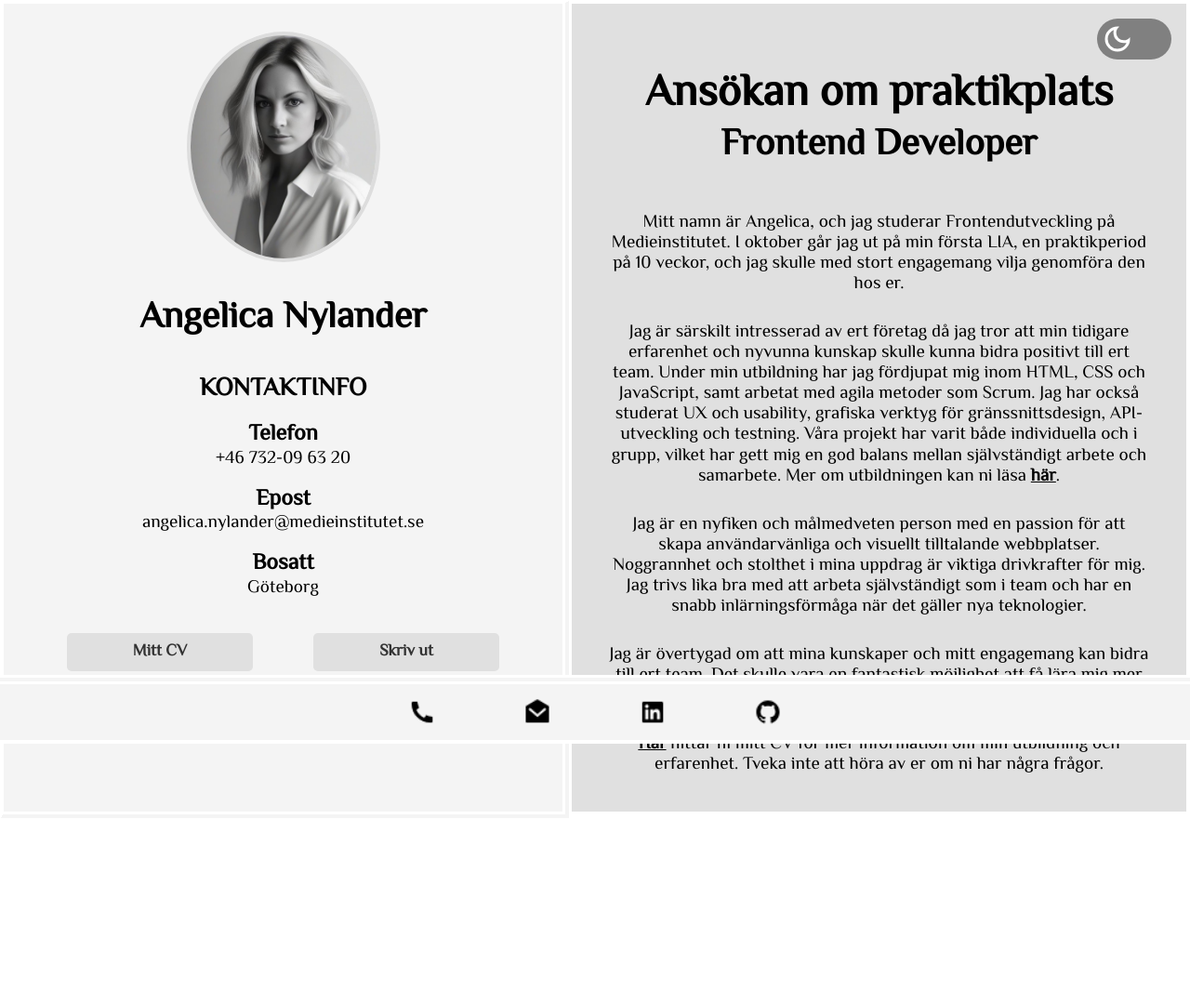
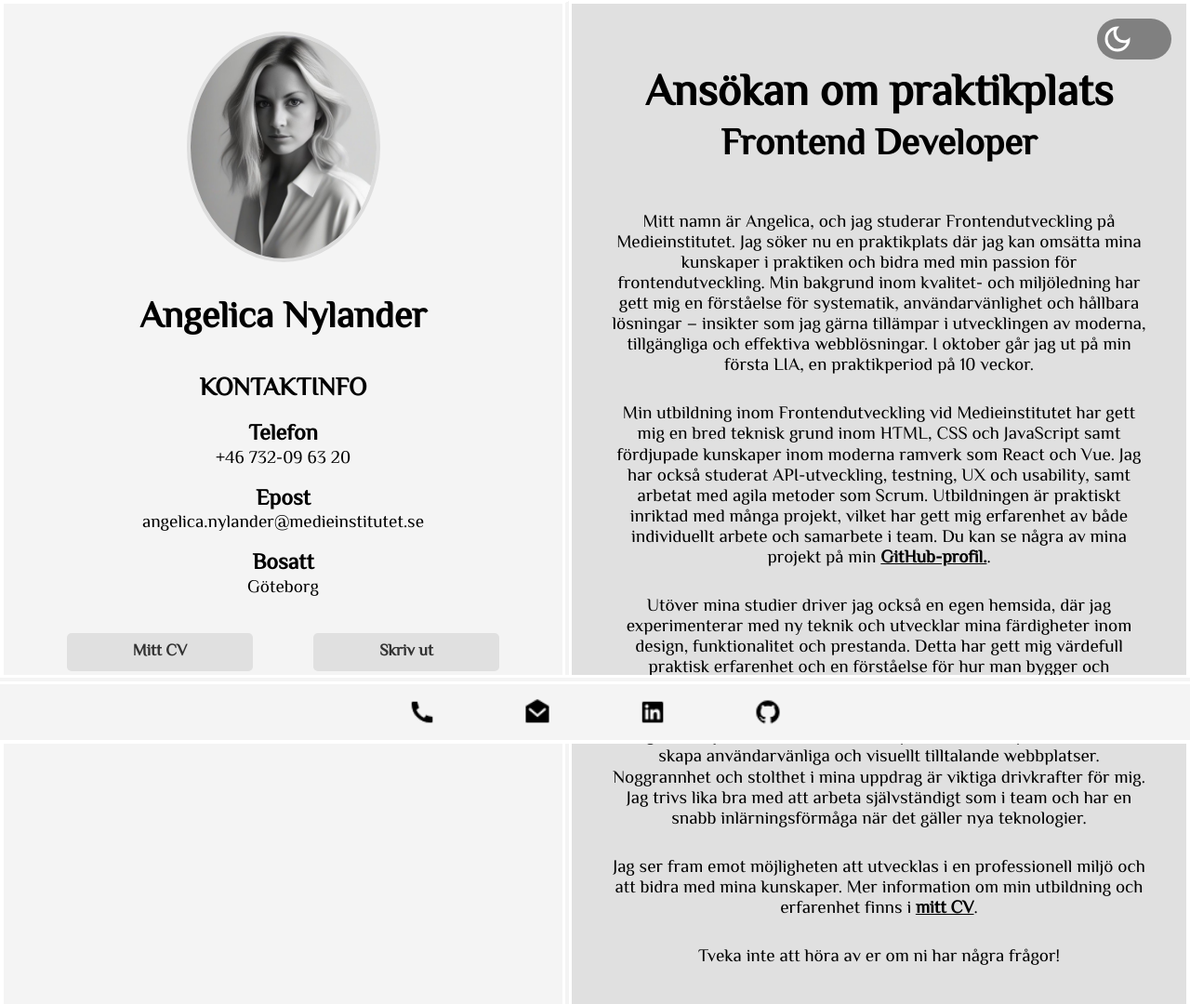
Before and after one commit to angien90/CV, a website: page personligt_brev.html in a window 1280 px wide. Shown: the whole page at 93% size. Before the commit the page ends 943 px from the top, so only its background shows below. Drawn offline with Linux system fonts and the light colour scheme.

Commit message:
Ändrade innehåll på personligt brev till lite mer generellt innehåll

```diff
--- a/css/_mobileDesignCv.scss
+++ b/css/_mobileDesignCv.scss
@@ -107,13 +107,11 @@ input:checked + .slider:before {
   background-size: cover;
 }
 
-/* Tooltip för ljust läge */
 body.light-mode .tooltip {
   background-color: rgba(0, 0, 0, 0.8);
   color: white;
 }
 
-/* Tooltip för mörkt läge */
 body.dark-mode .tooltip {
   background-color: rgba(255, 255, 255, 0.9);
   color: black;
--- a/css/_mobileDesignPersonligtBrev.scss
+++ b/css/_mobileDesignPersonligtBrev.scss
@@ -30,6 +30,10 @@ body.dark-mode main {
 
 body.dark-mode footer {
   background: #333;
+  color: white;
+}
+
+body.dark-mode main a {
   color: white;
 }
 
@@ -106,13 +110,11 @@ input:checked + .slider:before {
   background-size: cover;
 }
 
-/* Tooltip för ljust läge */
 body.light-mode .tooltip {
   background-color: rgba(0, 0, 0, 0.8);
   color: white;
 }
 
-/* Tooltip för mörkt läge */
 body.dark-mode .tooltip {
   background-color: rgba(255, 255, 255, 0.9);
   color: black;
@@ -264,7 +266,7 @@ footer {
   color: white;
   position: fixed;
   bottom: 0;
-  width: 100%;
+  width: 100vw;
   border-top: 10px double white;
   height: 50px;
   display: block;
--- a/personligt_brev.html
+++ b/personligt_brev.html
@@ -67,11 +67,12 @@
         <h2>Ansökan om praktikplats</h2>
         <h3>Frontend Developer</h3>
         <br>
-        <p>Mitt namn är Angelica, och jag studerar Frontendutveckling på Medieinstitutet. I oktober går jag ut på min första LIA, en praktikperiod på 10 veckor, och jag skulle med stort engagemang vilja genomföra den hos er.</p>
-        <p>Jag är särskilt intresserad av ert företag då jag tror att min tidigare erfarenhet och nyvunna kunskap skulle kunna bidra positivt till ert team. Under min utbildning har jag fördjupat mig inom HTML, CSS och JavaScript, samt arbetat med agila metoder som Scrum. Jag har också studerat UX och usability, grafiska verktyg för gränssnittsdesign, API-utveckling och testning. Våra projekt har varit både individuella och i grupp, vilket har gett mig en god balans mellan självständigt arbete och samarbete. Mer om utbildningen kan ni läsa <a href="https://medieinstitutet.se/utbildningar/front-end-developer/" target="_blank">här</a>.</p>
+        <p>Mitt namn är Angelica, och jag studerar Frontendutveckling på Medieinstitutet. Jag söker nu en praktikplats där jag kan omsätta mina kunskaper i praktiken och bidra med min passion för frontendutveckling. Min bakgrund inom kvalitet- och miljöledning har gett mig en förståelse för systematik, användarvänlighet och hållbara lösningar – insikter som jag gärna tillämpar i utvecklingen av moderna, tillgängliga och effektiva webblösningar. I oktober går jag ut på min första LIA, en praktikperiod på 10 veckor.</p>
+        <p>Min utbildning inom Frontendutveckling vid Medieinstitutet har gett mig en bred teknisk grund inom HTML, CSS och JavaScript samt fördjupade kunskaper inom moderna ramverk som React och Vue. Jag har också studerat API-utveckling, testning, UX och usability, samt arbetat med agila metoder som Scrum. Utbildningen är praktiskt inriktad med många projekt, vilket har gett mig erfarenhet av både individuellt arbete och samarbete i team. Du kan se några av mina projekt på min <a href="https://github.com/angien90" target="_blank">GitHub-profil.</a>. </p>
+        <p>Utöver mina studier driver jag också en egen hemsida, där jag experimenterar med ny teknik och utvecklar mina färdigheter inom design, funktionalitet och prestanda. Detta har gett mig värdefull praktisk erfarenhet och en förståelse för hur man bygger och underhåller webblösningar i verkliga scenarion.</p>
         <p>Jag är en nyfiken och målmedveten person med en passion för att skapa användarvänliga och visuellt tilltalande webbplatser. Noggrannhet och stolthet i mina uppdrag är viktiga drivkrafter för mig. Jag trivs lika bra med att arbeta självständigt som i team och har en snabb inlärningsförmåga när det gäller nya teknologier.</p>
-        <p>Jag är övertygad om att mina kunskaper och mitt engagemang kan bidra till ert team. Det skulle vara en fantastisk möjlighet att få lära mig mer om er verksamhet och samtidigt bidra till er fortsatta framgång.</p>
-        <p><a href="https://angien90.github.io/CV/" target="_blank">Här</a> hittar ni mitt CV för mer information om min utbildning och erfarenhet. Tveka inte att höra av er om ni har några frågor.</p>
+        <p>Jag ser fram emot möjligheten att utvecklas i en professionell miljö och att bidra med mina kunskaper. Mer information om min utbildning och erfarenhet finns i <a href="https://angien90.github.io/CV/" target="_blank">mitt CV</a>.</p>
+        <p>Tveka inte att höra av er om ni har några frågor!</p>
     </main>
 
     <footer>
```
Also changed, not shown: css/personligt_brev.css, 2 other files.
